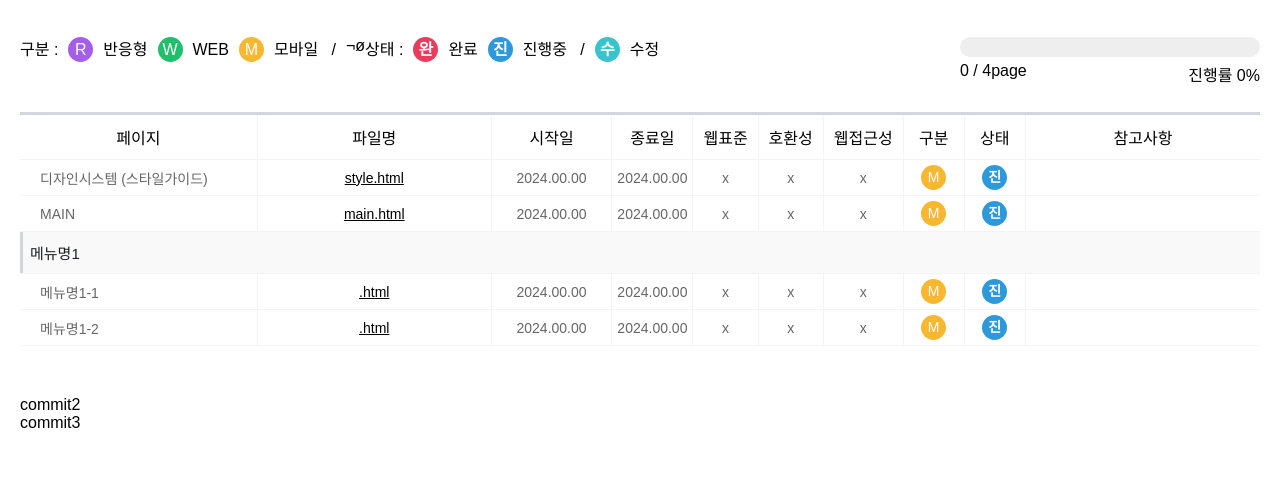
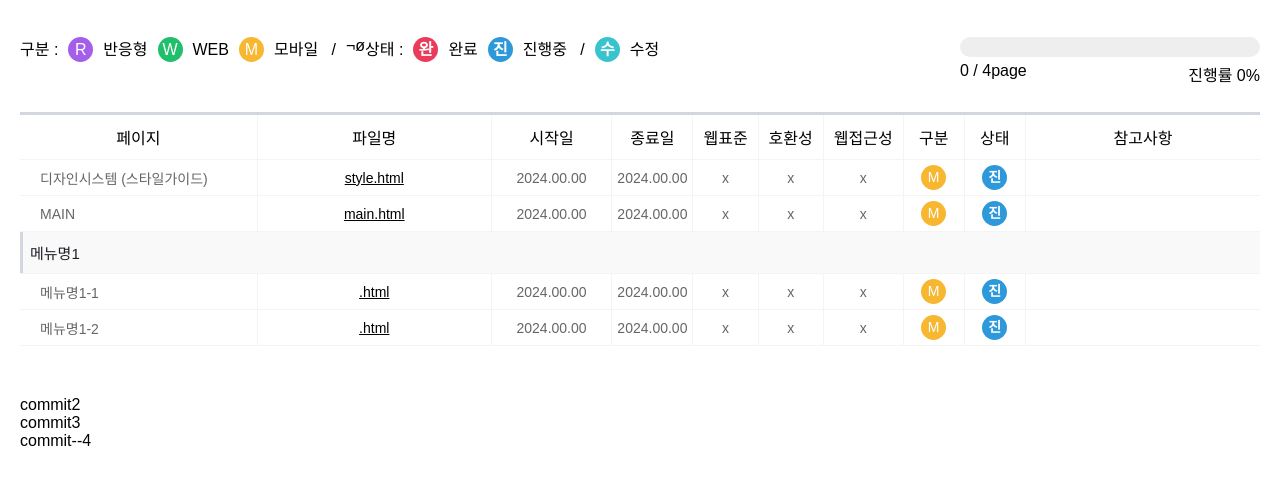
Before and after one commit to jihopark-study/SCSS_3W, a plain HTML site: page index.html in a window 1280 px wide. Shown: the part 89-574 px from the top of the page. Drawn offline with Linux system fonts and the light colour scheme.

Commit message:
commit--4

```diff
--- a/index.html
+++ b/index.html
@@ -524,6 +524,8 @@
 
   <div>commit2</div>
   <div>commit3</div>
+
+  <span>commit--4</span>
 </body>
 
 </html>
```
